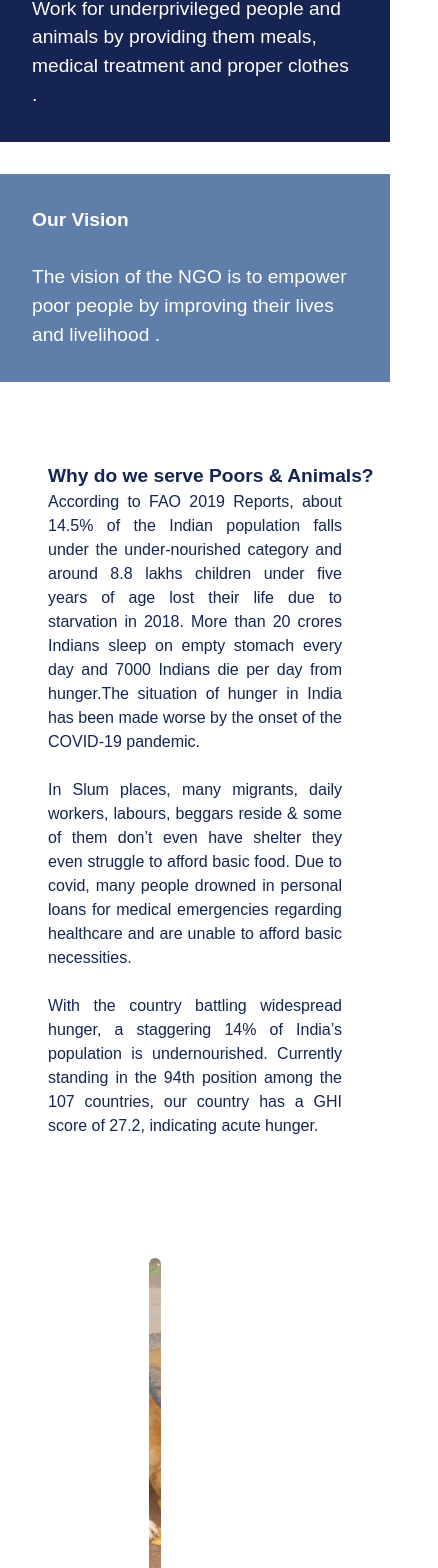
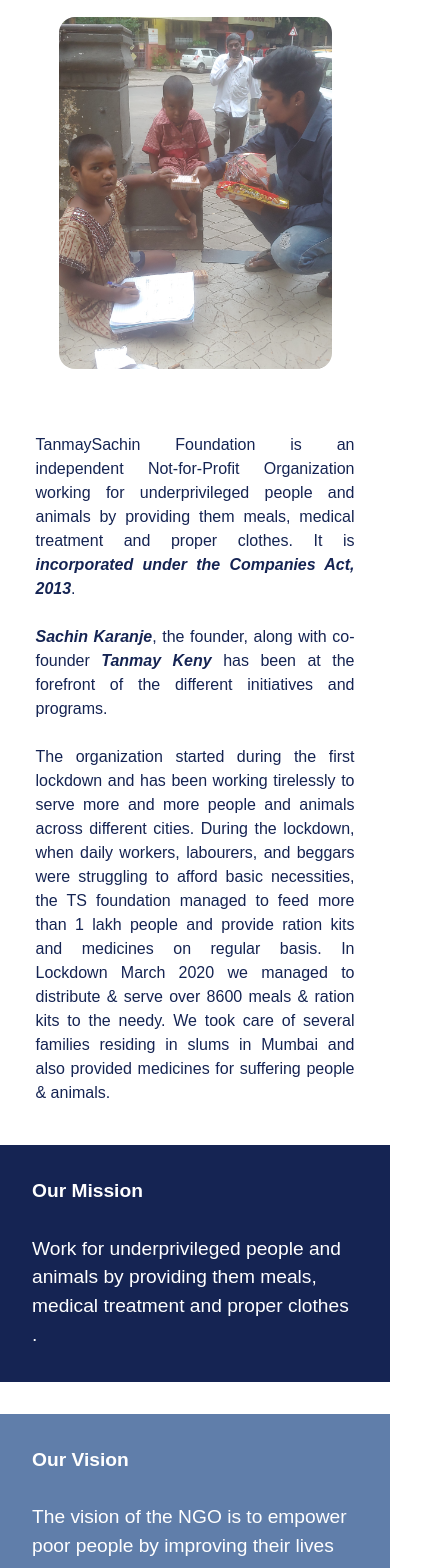
Before and after one commit to JatinPandey26/TanmaySachin_Foundation, a Next.js app: page /whoweare in a window 390 px wide. Shown: the part 383-1951 px from the top of the page, 438 px wide, since content can reach past the window. Built offline with nearby package versions, Linux system fonts and the light colour scheme.

Commit message:
ui complete

```diff
--- a/components/aboutUs/styles.module.scss
+++ b/components/aboutUs/styles.module.scss
@@ -4,19 +4,55 @@
   padding-left: 5rem;
   padding-right: 5rem;
 
+  @media screen and (max-width : 1200px) {
+    padding-left: 2rem;
+    padding-right: 2rem;
+  }
+
+  @media screen and (max-width : 950px) {
+    padding-left: 0rem;
+    padding-right: 0rem;
+  }
+
+  @media screen and (max-width : 850px) {
+    flex-direction: column-reverse;
+    align-items: center;
+  }
+
   //background-color: rgba(128, 128, 128, 0.114);
-  > .aboutTSF {
+  >.aboutTSF {
     width: 70%;
     color: #152453;
     padding: 4rem;
     text-align: justify;
+
+    @media screen and (max-width : 850px) {
+      width: 90%;
+
+      margin: auto;
+    }
+
+    @media screen and (max-width : 550px) {
+      padding: 1rem;
+      padding-top: 4rem;
+
+    }
   }
-  > .Image {
+
+  >.Image {
     width: 40%;
     height: 25rem;
     padding-right: 5rem;
     padding-top: 3rem;
 
     border-radius: 5rem;
+
+    @media screen and (max-width : 850px) {
+      width: 70%;
+      height: 25rem;
+      margin: auto;
+      padding-right: 0rem;
+
+    }
   }
 }
--- a/components/missionAndVision/styles.module.scss
+++ b/components/missionAndVision/styles.module.scss
@@ -1,13 +1,9 @@
 .wrapper {
   display: flex;
-  //width: 100%;
   min-height: 50vh;
   box-sizing: border-box;
   justify-content: space-evenly;
   align-items: center;
-  // background-image: url("/trypic.jpg");
-  // background-color: rgba(0, 0, 0, 0.622);
-  // background-blend-mode: darken;
   background-size: cover;
   background-position: center;
   color: white;
@@ -16,6 +12,7 @@
     flex-direction: column;
     justify-content: center;
     align-items: center;
+
   }
 
   .mission {
@@ -33,7 +30,6 @@
   .vision {
     background-color: #607eaa;
     padding: 2rem;
-
     width: 40vw;
     height: 100%;
     padding-left: 2rem;
--- a/components/whyweserve/styles.module.scss
+++ b/components/whyweserve/styles.module.scss
@@ -9,35 +9,65 @@
 
   color: #152453;
 
-  @media screen and (max-width: 500px) {
-    flex-direction: column;
-    justify-content: center;
+  @media screen and (max-width: 1000px) {
+    padding-left: 2rem;
+    padding-right: 2rem;
+  }
+
+  @media screen and (max-width: 850px) {
+    flex-direction: column-reverse;
     align-items: center;
+    ;
   }
-  > .Image {
+
+  >.Image {
     width: 40%;
     height: 25rem;
     padding-right: 5rem;
     padding-top: 3rem;
 
     border-radius: 5rem;
+
+    @media screen and (max-width: 850px) {
+      padding-right: 0rem;
+      width: 60%;
+    }
+
+    @media screen and (max-width: 500px) {
+      padding-right: 0rem;
+      padding-bottom: 3rem;
+      width: 90%;
+    }
   }
 
   .content {
-    width: 70%;
+    width: 60%;
+
     color: #152453;
     padding: 3rem;
     text-align: justify;
+
+    //
+    @media screen and (max-width: 850px) {
+
+      width: 100%;
+    }
+
     @media screen and (max-width: 500px) {
       margin-top: 2rem;
-      width: 100vw;
+      width: 100%;
+      padding: 0rem;
+      // background: #000;
+
     }
-    > h3 {
+
+    >h3 {
       text-align: left;
 
       font-size: 1.2rem;
+
       @media screen and (max-width: 500px) {
-        width: 100vw;
+        width: 90%;
       }
     }
   }
--- a/pages/whoweare/index.js
+++ b/pages/whoweare/index.js
@@ -14,12 +14,13 @@
     <div className="flex flex-col">
       <Navbar />
       <RegBanner />
-      <h1 className={styles.heading}>
-        About Us
-      </h1>
+      <h1 className={styles.heading}>About Us</h1>
+      <AboutTSF />
       <Mission />
       <Whyweserve />
-      <button className={styles.donateBtn}><Link href={'/donate'}>Donate Now</Link></button>
+      <button className={styles.donateBtn}>
+        <Link href={"/donate"}>Donate Now</Link>
+      </button>
       <Footer />
     </div>
   );
```
